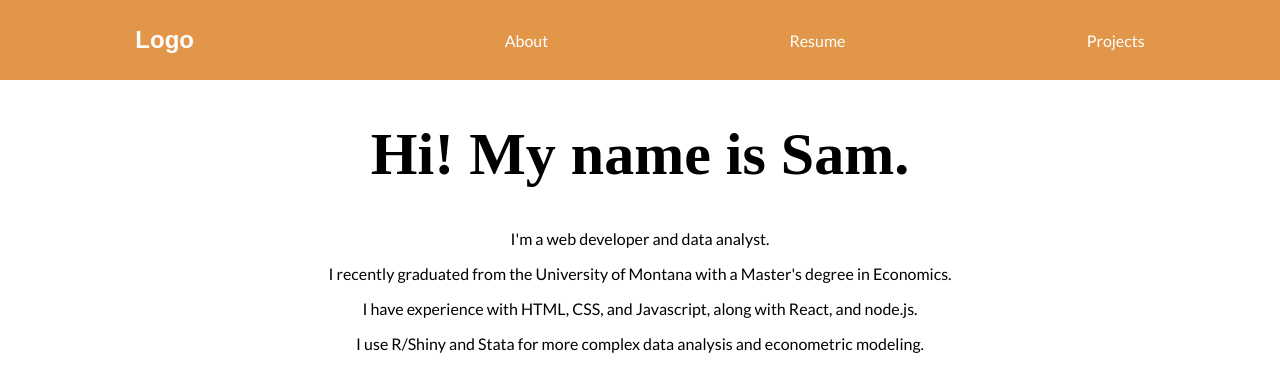
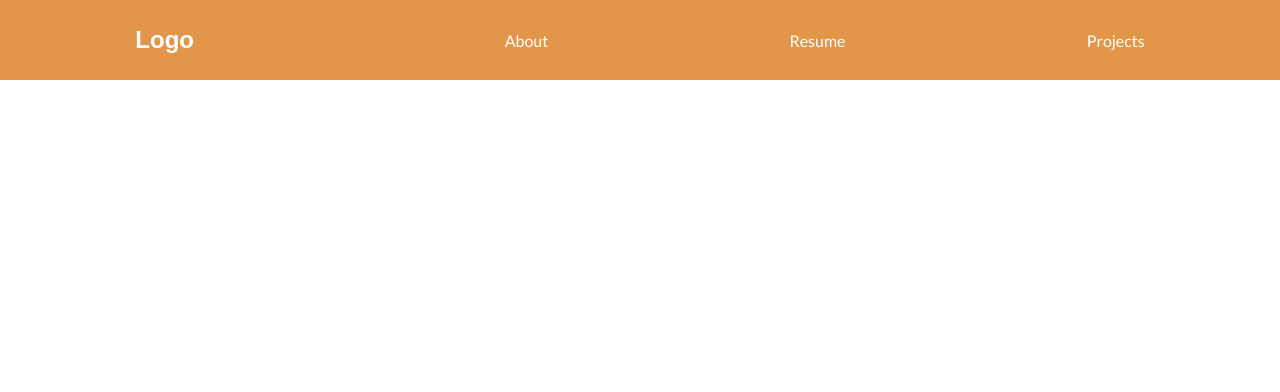
Before and after one commit to niedermansam/portfolio, a React (Create React App) app: page / in a window 1280 px wide. Shown: the top 392 px of the page. Built offline with nearby package versions, Linux system fonts and the light colour scheme; a web font is replaced by a local one.

Commit message:
added feature

```diff
--- a/package.json
+++ b/package.json
@@ -2,7 +2,9 @@
   "name": "portfolio",
   "version": "0.1.0",
   "private": true,
-  "dependencies": {
+  "homepage": "https://niedermansam.github.io/",
+    "dependencies": {
+    "gh-pages": "^2.1.1",
     "react": "^16.8.6",
     "react-dom": "^16.8.6",
     "react-router-dom": "^5.0.1",
@@ -12,6 +14,8 @@
     "start": "react-scripts start",
     "build": "react-scripts build",
     "test": "react-scripts test",
+    "predeploy": "npm run build",
+    "deploy": "gh-pages -d build",
     "eject": "react-scripts eject"
   },
   "eslintConfig": {
--- a/src/App.js
+++ b/src/App.js
@@ -11,7 +11,7 @@ function App() {
     <div className="App">
       <Nav />
       <Switch>
-      <Route path="/" exact component={Home} />
+      <Route path="/portfolio" exact component={Home} />
       <Route path="/resume" component={Resume}/>
       <Route path="/projects" component={Projects}/>
       </Switch>
```
Also changed, not shown: 1 other file (tests, documents, lock files or other folders).
